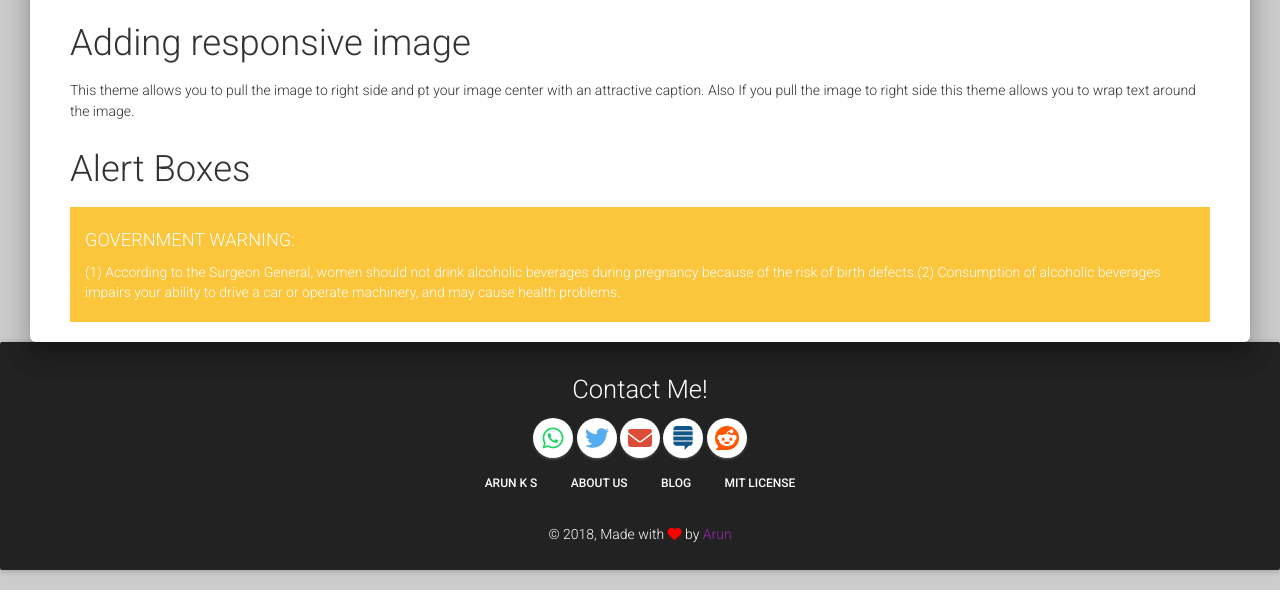
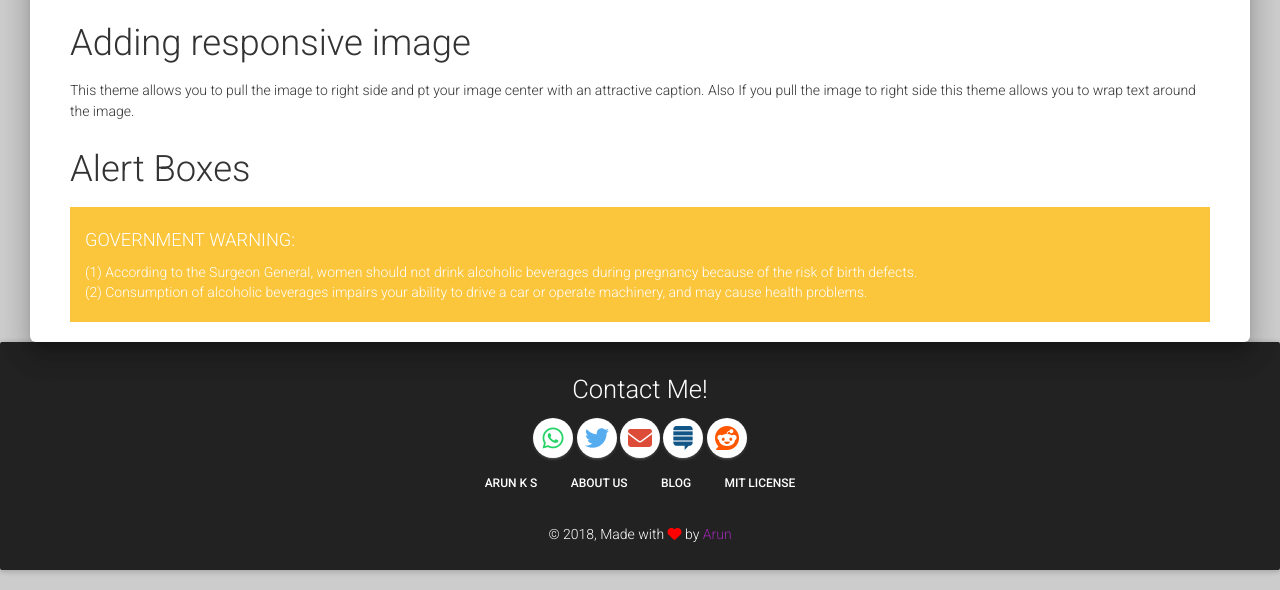
Before and after one commit to tip4programs/imbue, a Jekyll site: the page built from elements.md, in a window 1280 px wide and 900 px high, scrolled down 1374 px, cut to the strip 310-900 px from the top of the window. Built offline with Jekyll 4.4.1, drawn with Linux system fonts in a browser that asks for light colours; nearby versions of some CDN libraries.

Commit message:
Update elements.md

```diff
--- a/elements.md
+++ b/elements.md
@@ -16,4 +16,4 @@ Hai... This Jekyll theme using bootstrap prepared with an aim; everybody can bui
 
 ## Alert Boxes
 
-{% include alert.html alert_type="warning" heading="GOVERNMENT WARNING:" text="(1) According to the Surgeon General, women should not drink alcoholic beverages during pregnancy because of the risk of birth defects.(2) Consumption of alcoholic beverages impairs your ability to drive a car or operate machinery, and may cause health problems." %}
+{% include alert.html alert_type="warning" heading="GOVERNMENT WARNING:" text="(1) According to the Surgeon General, women should not drink alcoholic beverages during pregnancy because of the risk of birth defects.<br />(2) Consumption of alcoholic beverages impairs your ability to drive a car or operate machinery, and may cause health problems." %}
```
